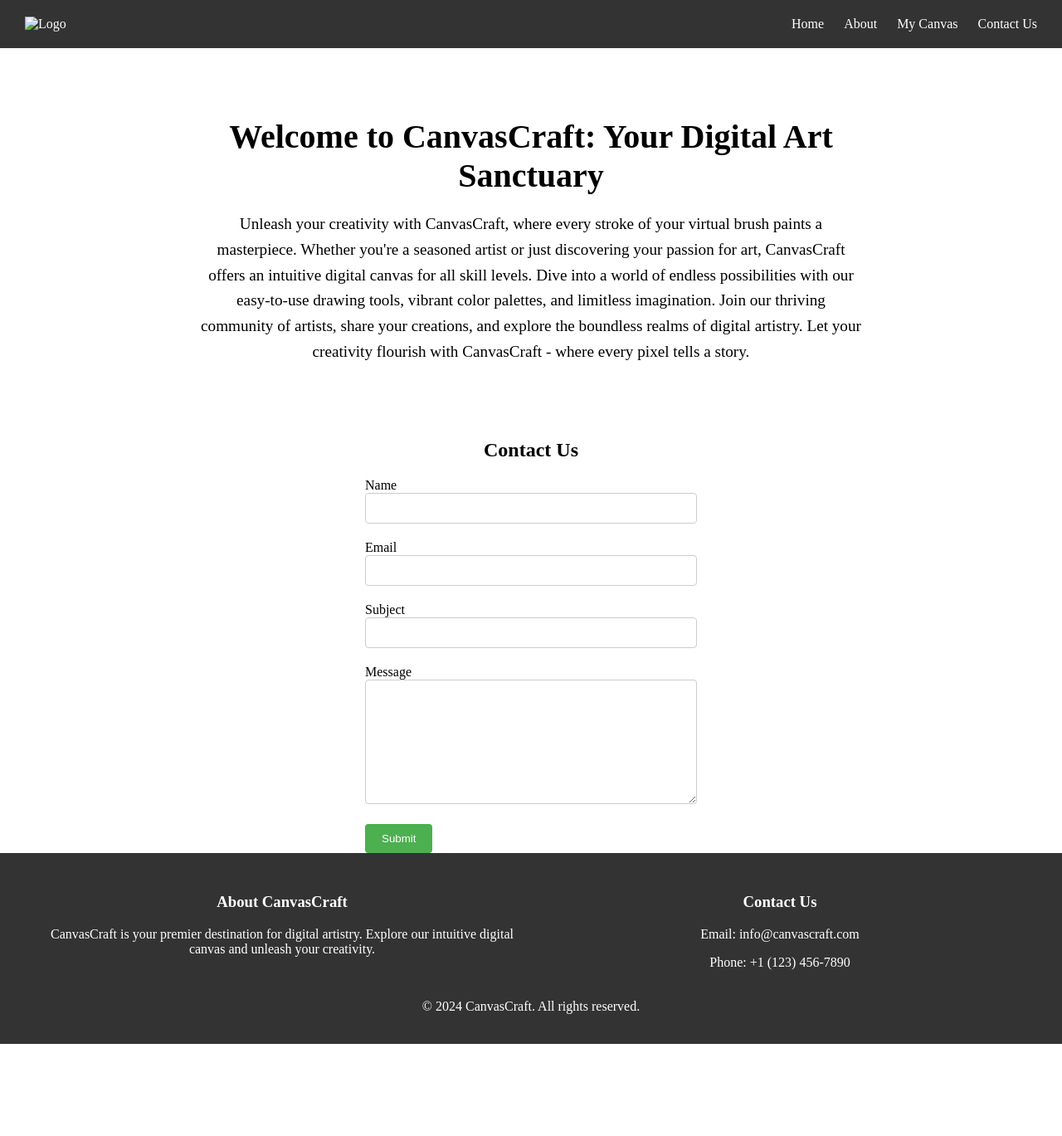
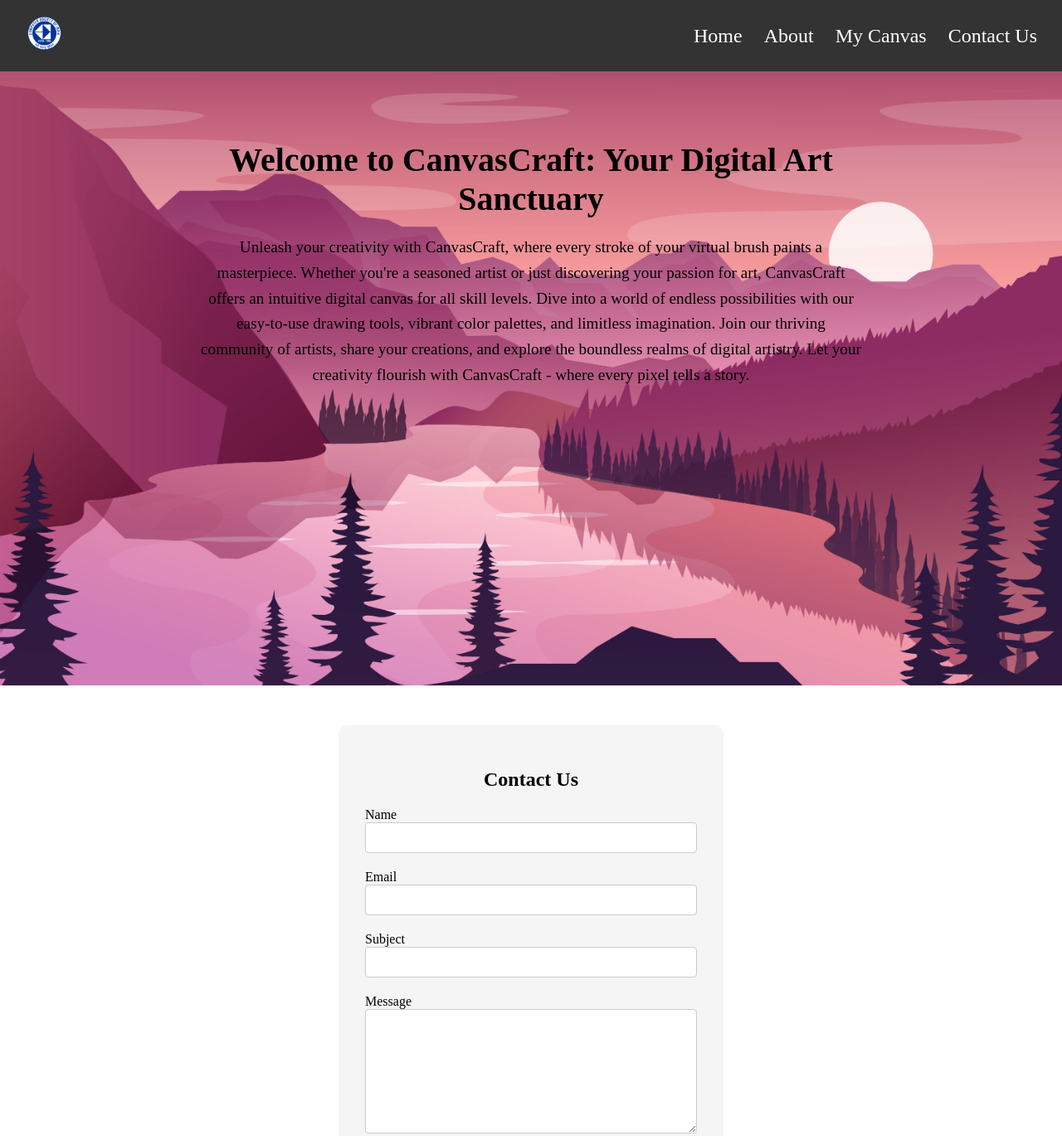
Before and after one commit to pushkar-2804/RenderProjectHtml, a plain HTML site: page index.html in a window 1280 px wide. Shown: the top 1369 px of the page at 83% size. Before the commit the page ends 1258 px from the top, so only its background shows below. Drawn offline with Linux system fonts and the light colour scheme.

Commit message:
homepage

```diff
--- a/index.html
+++ b/index.html
@@ -9,7 +9,7 @@
   <body>
     <!-- NAVBAR -->
     <div class="navbar">
-      <a href="#"><img src="logo.png" alt="Logo" /></a>
+      <a href="#"><img src="csi-logo.png" alt="Logo" /></a>
       <nav class="nav-links">
         <a class="active" href="#home">Home</a>
         <a href="#about">About</a>
@@ -38,11 +38,12 @@
 
     <!-- Contact Form -->
     <section id="contact">
-      <h2>
-        <center>Contact Us</center>
-      </h2>
+
 
       <form action="https://formspree.io/f/mgegdygp" method="post">
+        <h2>
+          <center>Contact Us</center>
+        </h2>
         <label for="name">Name</label>
         <input type="text" id="name" name="name" required />
 
--- a/style.css
+++ b/style.css
@@ -5,6 +5,7 @@ body {
 
 /* NAVBAR CSS */
 .navbar {
+  font-size: 1.5rem;
   background-color: #333;
   display: flex;
   justify-content: space-between;
@@ -21,7 +22,6 @@ body {
   transition: background-color 0.3s;
 }
 .navbar a:hover {
-  background-color: #ddd;
   color: black;
 }
 @media screen and (max-width: 600px) {
@@ -43,6 +43,9 @@ body {
 #about {
   padding: 50px 0;
   text-align: center;
+  background-image: url("6969721_3452445.jpg");
+  background-size: cover;
+  height: 80vh;
 }
 
 .container {
@@ -76,9 +79,16 @@ body {
 }
 
 /* CONTACT FORM */
+#contact {
+
+  /* background-color: #333; */
+}
 form {
   max-width: 400px;
-  margin: 0 auto;
+  margin: 3rem auto;
+  background-color: whitesmoke;
+  border-radius: 10px;
+  padding: 2rem;
 }
 input[type="text"],
 input[type="email"],
```
Also changed, not shown: 6969721_3452445.jpg (added), csi-logo.png (added).
